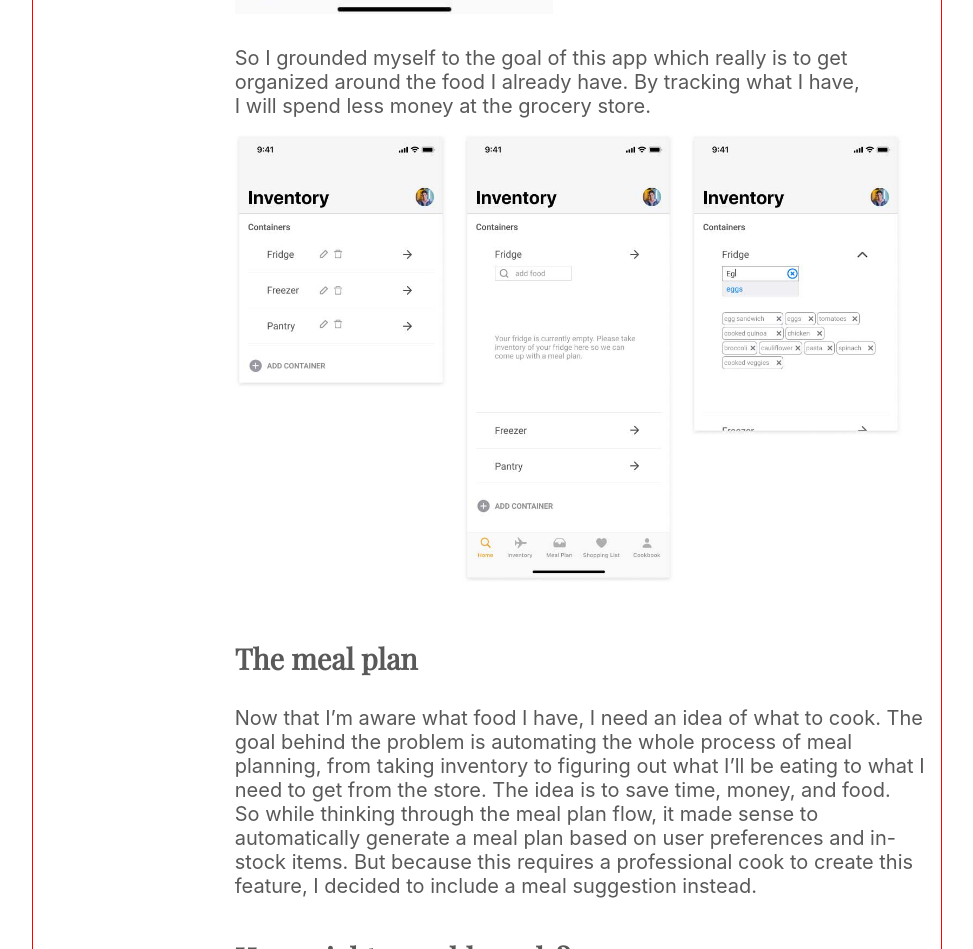
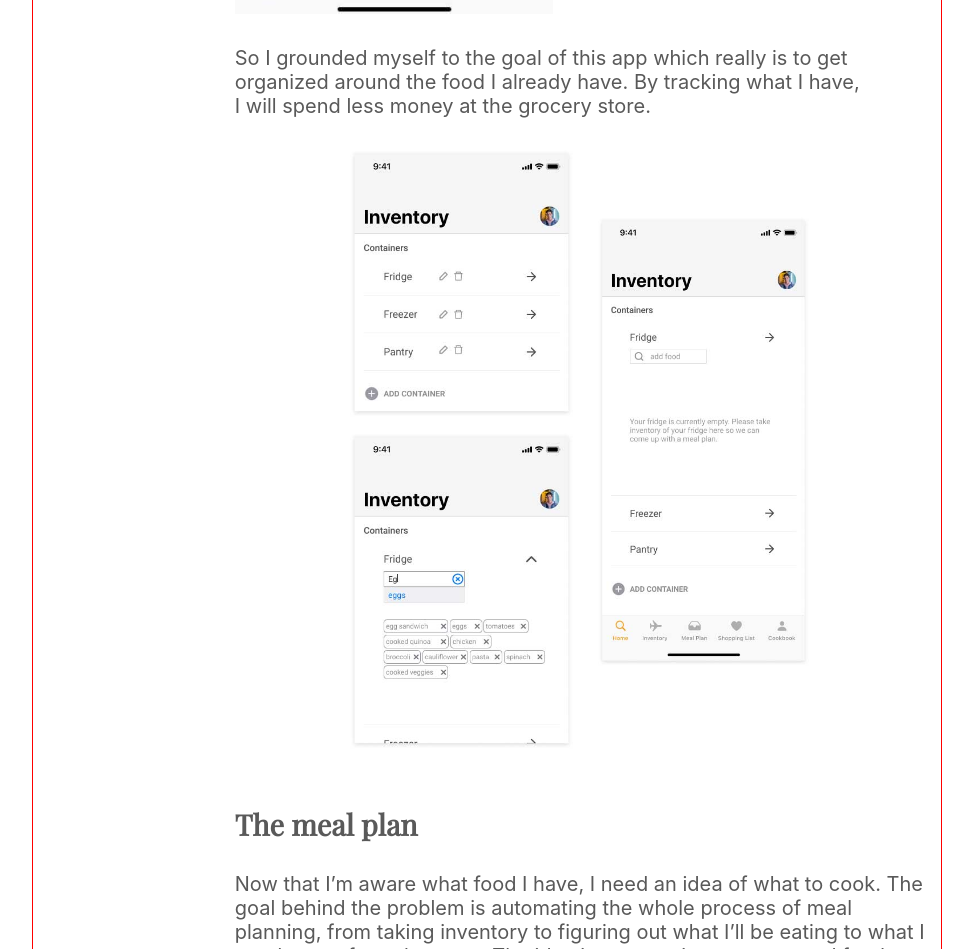
Before and after one commit to vishalicious213/mahiya, a React (Create React App) app: page /meal in a window 1280 px wide. Shown: the part 2780-3729 px from the top of the page, without its empty margins (153-1126 px from the left). Built offline with nearby package versions, Linux system fonts and the light colour scheme.

Commit message:
updated Mealventory

```diff
--- a/src/components/case-studies/Mealventory.js
+++ b/src/components/case-studies/Mealventory.js
@@ -63,14 +63,6 @@ function Meal() {
 
         <p className='case-font'>Coming up with the inventory flow has not been easy. At first I was under the impression that you could leave food outside the containers. But I later realized that the whole idea behind this app is to save you money and food but that won’t happen if we’re unorganized from the beginning.  If I encourage users to not have to add food into their individual categories then I’m creating more work for them in the future.</p>
 
-        {/* <div className='text-and-img'>
-          <div className='fifty-percent'><img className='ninety' src={img7} alt='activity tracker app screenshot'></img></div>
-          <div className='text-and-img-2 fifty-percent'>
-            <div><img className='ninety' src={img8} alt='activity tracker app screenshot'></img></div>
-            <p className='case-font ninety'>So I grounded myself to the goal of this app which really is to get organized around the food I already have. By tracking what I have, I will spend less money at the grocery store.</p>
-          </div>
-        </div> */}
-
         <div className='app-screen-container-2'>
           <img className='app-screen-6' src={img7} alt='activity tracker app screenshot'></img>
           <img className='app-screen-6' src={img8} alt='activity tracker app screenshot'></img>
@@ -78,10 +70,12 @@ function Meal() {
 
         <p className='case-font ninety'>So I grounded myself to the goal of this app which really is to get organized around the food I already have. By tracking what I have, I will spend less money at the grocery store.</p>
 
-        <div className='app-screen-container-2'>
-          <img className='app-screen-5' src={img9} alt='activity tracker app screenshot'></img>
+        <div className='app-screen-container-4'>
+          <div id='img-stack'>
+            <img className='ninety' src={img9} alt='activity tracker app screenshot'></img>
+            <img className='ninety' src={img11} alt='activity tracker app screenshot'></img>
+          </div>
           <img className='app-screen-5' src={img10} alt='activity tracker app screenshot'></img>
-          <img className='app-screen-5' src={img11} alt='activity tracker app screenshot'></img>
         </div>
 
         <h3 className='case-section-font'>The meal plan</h3>
--- a/src/styles/case-studies.css
+++ b/src/styles/case-studies.css
@@ -231,11 +231,24 @@
 }
 
 .app-screen-container-2 {
-    /* border: 1px solid blue; */
     display: flex;
     align-items: flex-start;
     margin: 1rem 0;
     width: 100%;
+}
+
+.app-screen-container-4 {
+    display: flex;
+    justify-content: center;
+    align-items: center;
+    margin: 1rem 0;
+    width: 100%;
+}
+
+#img-stack {
+    width: 35%;
+    display: flex;
+    flex-direction: column;;
 }
 
 .text-align-center {
```
